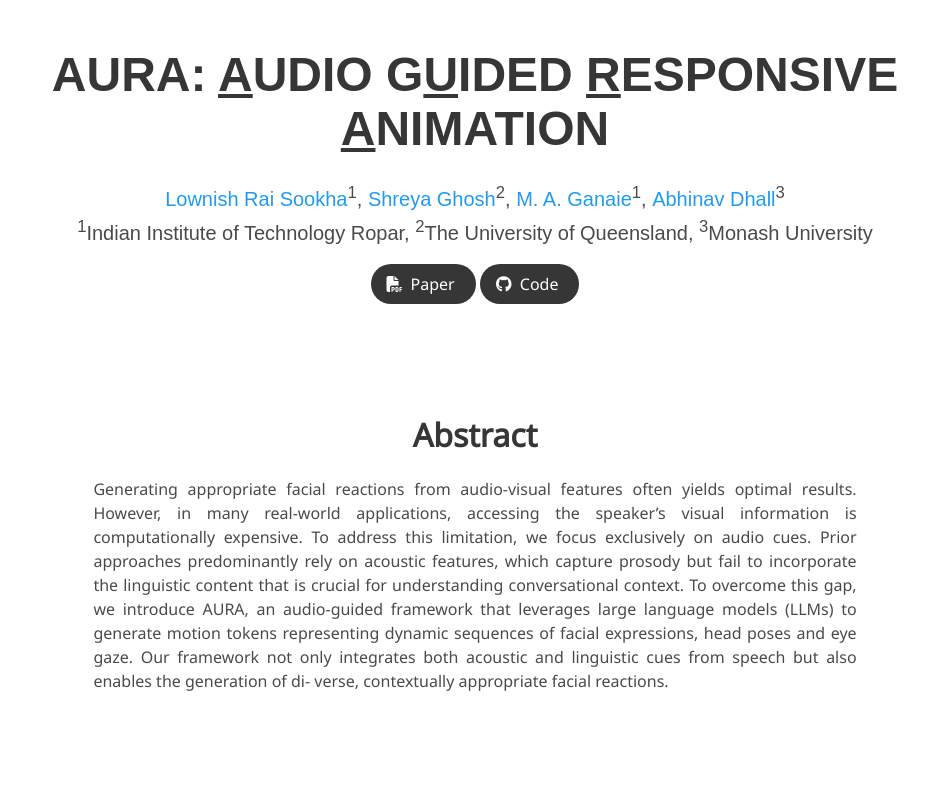
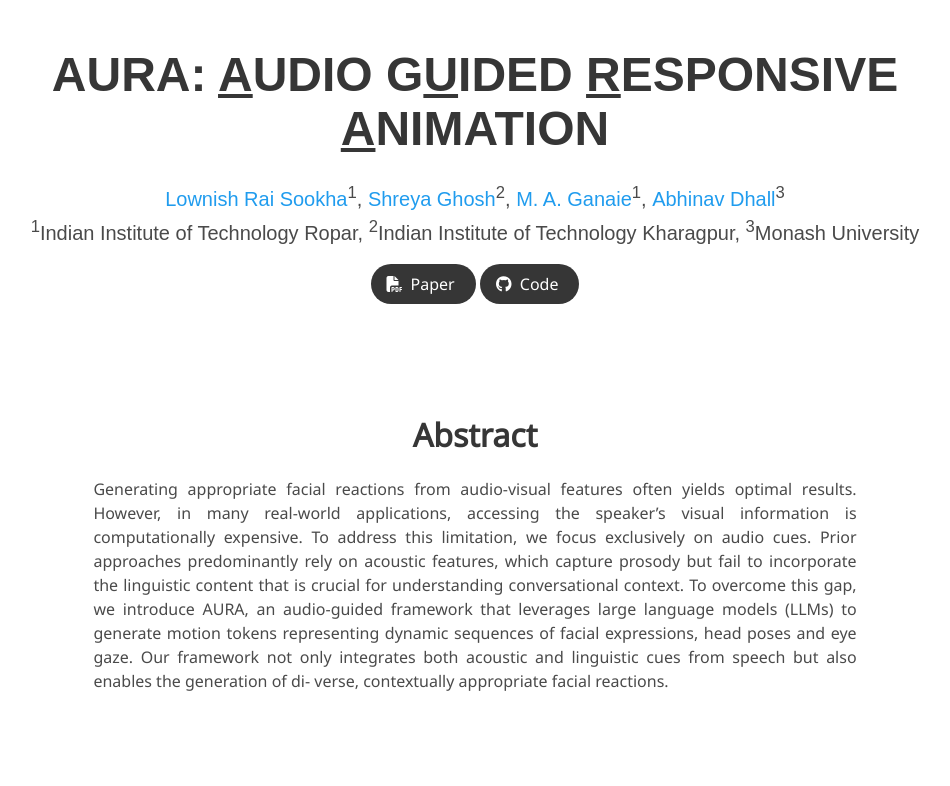
Before and after one commit to lownish23csz0010/aura, a plain HTML site: page index.html in a window 1280 px wide. Shown: the top 786 px of the page, without its empty margins (165-1115 px from the left). Drawn offline with nearby package versions, Linux system fonts and the light colour scheme; some icons are missing; a web font is replaced by a local one.

Commit message:
Update index.html

```diff
--- a/index.html
+++ b/index.html
@@ -104,7 +104,7 @@
 
           <div class="is-size-5 publication-authors">
             <span class="author-block"><sup>1</sup>Indian Institute of Technology Ropar, </span>
-            <span class="author-block"><sup>2</sup>The University of Queensland, </span>
+            <span class="author-block"><sup>2</sup>Indian Institute of Technology Kharagpur, </span>
             <span class="author-block"><sup>3</sup>Monash University</span>
           </div>
 
```
